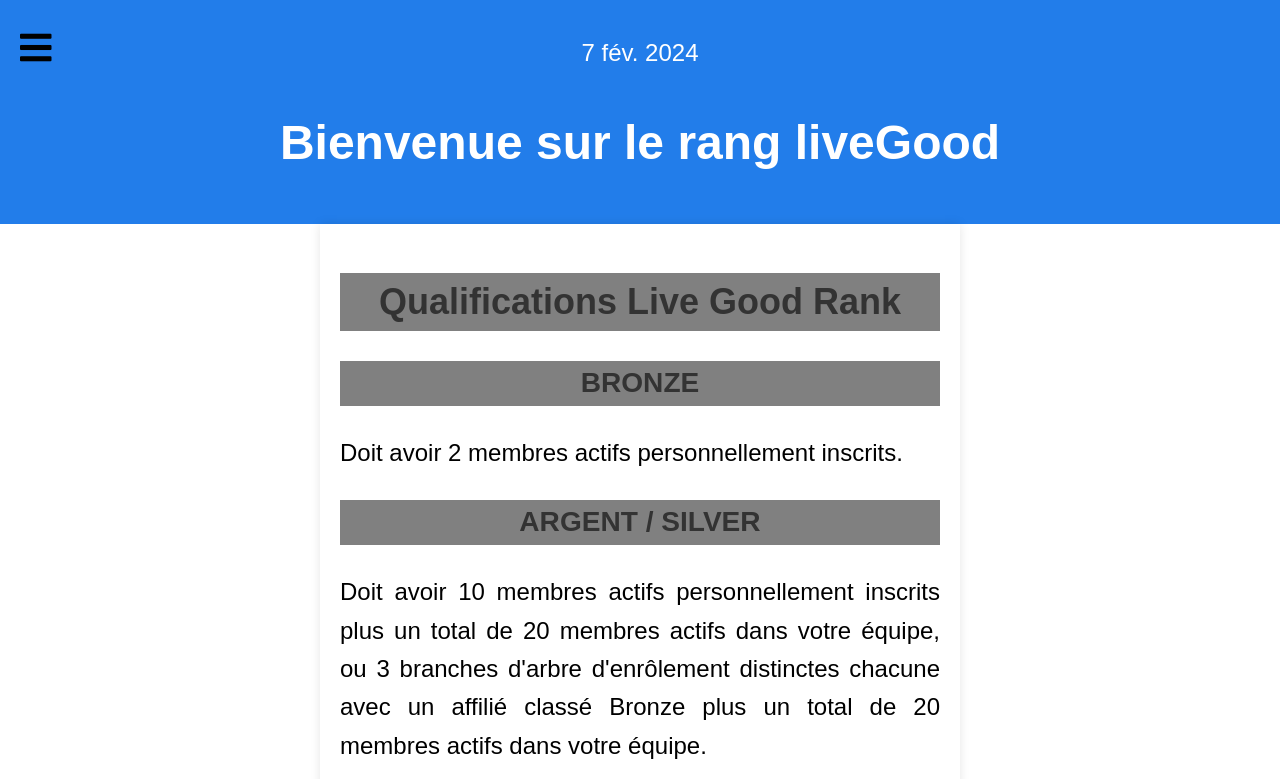
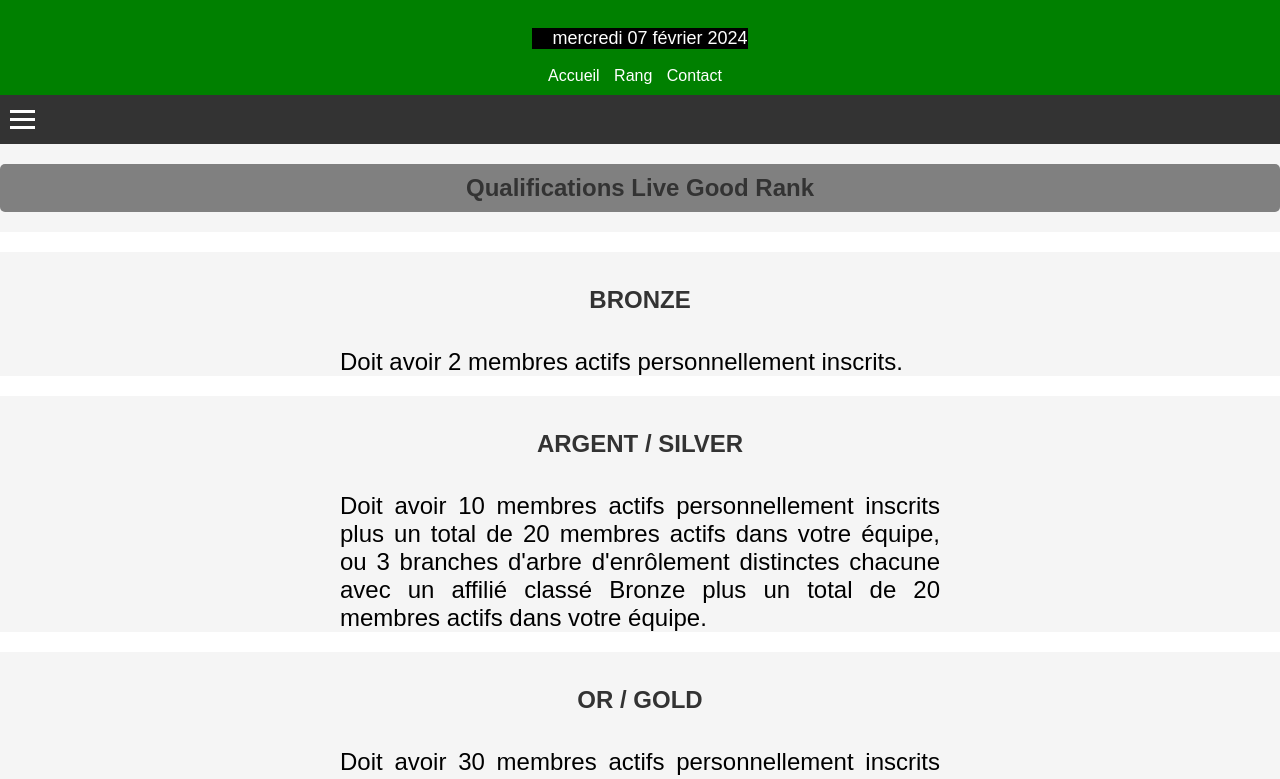
Before and after one commit to Anelson86/livegood, a plain HTML site: page produits.html in a window 1280 px wide. Shown: the top 779 px of the page. Drawn offline with Linux system fonts and the light colour scheme.

Commit message:
changer tout

```diff
--- a/CSS/styles.css
+++ b/CSS/styles.css
@@ -1,58 +1,107 @@
-/* Réglages généraux pour le corps de la page */
+/* Styles pour le corps de la page */
 body {
-    font-family: Arial, sans-serif; /* Utilise la police Arial ou une police sans-serif par défaut */
-    line-height: 1.6; /* Définit la hauteur de ligne pour améliorer la lisibilité */
-    min-height: 100vh; /* Garantit que le corps de la page a au moins la taille de l'écran */
+    overflow-x: hidden; /* Empêche le défilement horizontal */
     margin: 0; /* Supprime les marges par défaut */
     padding: 0; /* Supprime les espaces intérieurs par défaut */
-    font-size: 24px; /* Définit la taille de la police pour le texte du corps */
-    overflow-x: hidden; /* Empêche le défilement horizontal */
-    display: flex;
+    font-family: 'Arial', sans-serif; /* Utilise la police Arial ou une police sans-serif par défaut */
+    display: flex; /* Utilise le modèle de boîte flexible */
+    overflow-y: auto; /* Permet le défilement vertical si nécessaire */
     flex-direction: column; /* Dispose les éléments enfants en colonne */
-    overflow-y: auto; /* Permet le défilement vertical si le contenu dépasse la taille de la fenêtre */
+    min-height: 100vh; /* 100% de la hauteur de la fenêtre visible */
 }
 
-/* Styles pour l'en-tête de la page */
-header {
-    text-align: center; /* Centre le contenu du texte */
-    background-color: #227dea; /* Définit la couleur de fond */
-    color: #fff; /* Définit la couleur du texte */
-    padding: 10px; /* Ajoute un espace intérieur autour du contenu */
+/* Styles pour l'icône du menu */
+.menu-icon {
+    display: block; /* Affiche l'élément en tant que bloc */
+    background: #333; /* Couleur de fond de l'icône */
+    color: #fff; /* Couleur du texte */
+    padding: 10px; /* Espacement intérieur */
+    cursor: pointer; /* Curseur de la souris au survol */
+    font-size: 36px; /* Taille de la police */
+}
+
+/* Styles pour les barres de l'icône du menu */
+.menu-icon-bar {
+    display: block; /* Affiche l'élément en tant que bloc */
+    width: 25px; /* Largeur des barres */
+    height: 3px; /* Hauteur des barres */
+    background: #fff; /* Couleur des barres */
+    margin: 5px 0; /* Marge supérieure et inférieure des barres */
+}
+
+/* Styles pour le menu latéral */
+.side-menu {
+    position: fixed; /* Position fixée par rapport à la fenêtre du navigateur */
+    top: 0; /* Position à partir du haut de la fenêtre */
+    left: -250px; /* Position à partir de la gauche de la fenêtre (masqué initialement) */
+    width: 250px; /* Largeur du menu */
+    height: 100%; /* Hauteur du menu, occupant toute la hauteur de la fenêtre */
+    background: #333; /* Couleur de fond du menu */
+    padding-top: 50px; /* Espacement en haut du menu */
+    transition: left 0.3s ease; /* Effet de transition pour l'animation de l'ouverture/fermeture du menu */
+}
+
+/* Styles pour la liste non ordonnée à l'intérieur du menu */
+.side-menu ul {
+    list-style-type: none; /* Supprime les puces de la liste */
+    padding: 0; /* Supprime les espaces intérieurs de la liste */
+}
+
+/* Styles pour les éléments de la liste dans le menu */
+.side-menu ul li {
+    padding: 10px; /* Espacement autour des éléments de la liste */
+}
+
+/* Styles pour les liens à l'intérieur des éléments de la liste */
+.side-menu ul li a {
+    color: #fff; /* Couleur du texte des liens */
+    text-decoration: none; /* Supprime la soulignement des liens */
+}
+
+/* Styles pour l'icône de fermeture du menu */
+.close-icon {
+    position: absolute; /* Position absolue par rapport au conteneur parent */
+    top: 10px; /* Position à partir du haut du menu */
+    right: 10px; /* Position à partir de la droite du menu */
+    font-size: 36px; /* Taille de la police de l'icône */
+    color: #fff; /* Couleur de l'icône */
+    cursor: pointer; /* Curseur de la souris au survol */
 }
 
 section p {
     text-align: justify;
+    /* Ajouter une réinitialisation des styles */
+    word-spacing: normal;
+    letter-spacing: normal;
+    font-size: 24px;
+    max-width: 600px; /* Ajustez cette valeur selon vos besoins */
+    margin: 0 auto; /* Pour centrer le paragraphe */
 }
 
-/* Styles pour la section principale de la page */
-main {
-    text-align: justify;
-    max-width: 600px; /* Définit la largeur maximale de la section principale */
-    margin: 0 auto; /* Centre la section principale horizontalement */
-    padding: 20px; /* Ajoute un espacement intérieur autour du contenu */
-    background-color: #fff; /* Définit la couleur de fond */
-    box-shadow: 0 0 10px rgba(0, 0, 0, 0.1); /* Ajoute une ombre à la section principale */
-}
 
 /* Ajoute une marge en bas à chaque section */
 section {
+    background-color: whitesmoke; /* Couleur de fond pour toutes les sections */
     margin-bottom: 20px;
 }
 
-/* Media Queries pour rendre la mise en page adaptable */
-@media screen and (max-width: 768px) {
-    main {
-        max-width: 90%; /* Réduire la largeur maximale sur les écrans plus petits */
-    }
+
+
+/* Styles pour chaque titre individuel */
+h2, h3, h4, h5, h6 {
+    color: #333; /* Couleur du texte */
+    text-align: center; /* Centrer le titre */
+    padding: 10px; /* Espacement autour du titre */
+    border-radius: 5px; /* Bord arrondi */
+    font-size: 24px; /* Taille de la police */
+}
+
+/* Appliquer le fond gris uniquement aux titres h2 */
+h2 {
+    background-color: gray; /* Couleur de fond du titre h2 */
 }
 
 
-/* Styles pour les titres de niveau 2, 3 et 4 */
-h2, h3, h4 {
-    color: #333; /* Couleur du texte */
-    text-align: center; /* Centrer le texte */
-    background-color: gray; /* Couleur de fond */
-}
 
 /* Styles pour le footer */
 footer {
--- /dev/null
+++ b/CSS/stylesDate.css
@@ -0,0 +1,10 @@
+#current-time {
+    display: inline-block; /* Les titres occupent uniquement l'espace nécessaire */
+background-color: black;
+    text-align: right; /* Pour centrer le texte */
+    color: white; /* Pour définir la couleur du texte en blanc */
+    font-size: 18px; /* Pour définir la taille de la police à 18px */
+    background-size: 18px; /* Ajuster la taille de l'icône horloge à 18px */
+    background-repeat: no-repeat; /* Empêcher la répétition de l'icône horloge */
+    padding-left: 20px; /* Ajouter un espacement à gauche pour l'icône horloge */
+}
--- a/CSS/stylesMenu.css
+++ /dev/null
@@ -1,51 +0,0 @@
-
-.menu-icon {
-    position: fixed;
-    top: 20px;
-    left: 20px;
-    cursor: pointer;
-    font-size: 36px;
-}
-
-.sidebar {
-    position: fixed;
-    top: 0;
-    left: -250px;
-    width: 250px;
-    height: 100%;
-    background-color: #333;
-    transition: left 0.3s ease;
-}
-
-.menu {
-    list-style-type: none;
-    padding: 20px;
-}
-
-.menu li {
-    margin-bottom: 15px;
-}
-
-.menu li a {
-    color: #fff;
-    text-decoration: none;
-    font-size: 24px;
-    border: 1px solid transparent; /* Bordure initiale transparente */
-    padding: 5px 10px; /* Ajouter un espacement autour du texte */
-    transition: border-color 0.3s, background-color 0.3s; /* Animation de transition */
-}
-
-.menu li a:hover {
-    border-color: #fff; /* Couleur de la bordure au survol */
-    background-color: rgba(255, 255, 255, 0.1); /* Fond au survol */
-}
-
-.close-icon {
-    position: absolute;
-    top: 20px;
-    right: 20px;
-    cursor: pointer;
-    font-size: 36px;
-    color: white;
-
-}
--- /dev/null
+++ b/CSS/stylesNavBar.css
@@ -0,0 +1,24 @@
+.top-nav {
+    position: relative;
+    top: 0;
+    right: 0;
+    background: green;
+    padding: 10px;
+    text-align: center; /* Pour centrer horizontalement les éléments de la barre de navigation */
+}
+
+.top-nav ul {
+    list-style-type: none;
+    margin: 0;
+    padding: 0;
+}
+
+.top-nav ul li {
+    display: inline-block;
+    margin-right: 10px;
+}
+
+.top-nav ul li a {
+    color: #fff;
+    text-decoration: none;
+}
--- /dev/null
+++ b/SCRIPT/script.js
@@ -0,0 +1,7 @@
+document.querySelector('.menu-icon').addEventListener('click', function() {
+    document.querySelector('.side-menu').style.left = '0';
+});
+
+document.querySelector('.close-icon').addEventListener('click', function() {
+    document.querySelector('.side-menu').style.left = '-250px';
+});
--- /dev/null
+++ b/SCRIPT/scriptDate.js
@@ -0,0 +1,33 @@
+
+function updateTime() {
+    const currentTimeElement = document.getElementById("current-time");
+    const now = new Date();
+
+    // Jours de la semaine et mois
+    const daysOfWeek = ["dimanche", "lundi", "mardi", "mercredi", "jeudi", "vendredi", "samedi"];
+    const months = ["janvier", "février", "mars", "avril", "mai", "juin", "juillet", "août", "septembre", "octobre", "novembre", "décembre"];
+
+    const dayOfWeek = daysOfWeek[now.getDay()];
+    const dayOfMonth = now.getDate().toString().padStart(2, '0');
+    const month = months[now.getMonth()];
+    const year = now.getFullYear();
+
+
+    const currentTimeString = `${dayOfWeek} ${dayOfMonth} ${month} ${year}`;
+    currentTimeElement.textContent = currentTimeString;
+}
+
+// Mettez à jour l'heure chaque seconde
+setInterval(updateTime, 1000);
+
+// Appelez updateTime une fois pour afficher l'heure initiale
+updateTime();
+
+function updateCharCount() {
+    var textarea = document.getElementById('message');
+    var charCountElement = document.getElementById('charCount');
+    var currentLength = textarea.value.length;
+    var maxLength = textarea.maxLength;
+
+    charCountElement.textContent = currentLength + '/' + maxLength;
+}
--- a/SCRIPT/scriptMenu.js
+++ /dev/null
@@ -1,24 +0,0 @@
-function toggleMenu() {
-    var sidebar = document.querySelector('.sidebar');
-    sidebar.style.left = sidebar.style.left === '0px' ? '-250px' : '0px';
-}
-
-// Récupérer l'élément span avec l'ID "currentDate"
-var currentDateElement = document.getElementById("dateTime");
-
-// Tableau des mois en français
-var months = [
-    "janv.", "fév.", "mars", "avr.", "mai", "juin",
-    "juil.", "août", "sept.", "oct.", "nov.", "déc."
-];
-
-// Fonction pour formater la date
-function formatDate(date) {
-    var day = date.getDate();
-    var monthIndex = date.getMonth();
-    var year = date.getFullYear();
-    return day + " " + months[monthIndex] + " " + year;
-}
-
-// Mettre à jour la date actuelle dans l'élément span
-currentDateElement.textContent = formatDate(new Date());
--- a/produits.html
+++ b/produits.html
@@ -3,32 +3,35 @@
 <head>
     <meta charset="UTF-8">
     <title>liveGood</title>
-    <link rel="stylesheet" type="text/css" href="CSS/styles.css">
-    <link rel="stylesheet" href="https://cdnjs.cloudflare.com/ajax/libs/font-awesome/5.15.4/css/all.min.css">
-    <link rel="stylesheet" href="CSS/stylesMenu.css">
-
+    <link rel="stylesheet" href="CSS/styles.css">
+    <link rel="stylesheet" href="CSS/stylesNavBar.css">
+    <link rel="stylesheet" href="CSS/stylesDate.css">
 </head>
 <body>
-    <header>
-        <p><span id="dateTime"></span></p>
-        <h1>Bienvenue sur le rang liveGood</h1>
+    <nav class="top-nav">
+        <p id="current-time"><i class="fa fa-clock-o"></i></p>
 
-    </header>
-    <div class="menu-icon" onclick="toggleMenu()">
-        <i class="fas fa-bars"></i>
-    </div>
-
-    <div class="sidebar">
-        <ul class="menu">
+        <ul>
             <li><a href="index.html">Accueil</a></li>
             <li><a href="produits.html">Rang</a></li>
             <li><a href="contact.html">Contact</a></li>
         </ul>
-        <div class="close-icon" onclick="toggleMenu()">
-            <i class="fas fa-times"></i>
-        </div>
-    </div>
-    <main>
+    </nav>
+
+<div class="menu-icon">
+    <span class="menu-icon-bar"></span>
+    <span class="menu-icon-bar"></span>
+    <span class="menu-icon-bar"></span>
+</div>
+
+<nav class="side-menu">
+    <ul>
+        <li><a href="index.html">Accueil</a></li>
+        <li><a href="produits.html">Rang</a></li>
+        <li><a href="contact.html">Contact</a></li>
+    </ul>
+    <div class="close-icon">&times;</div>
+</nav>
 
    <section>
     <h2>Qualifications Live Good Rank</h2>
@@ -68,12 +71,14 @@
     <p>*Les membres actifs sont les membres qui ont un abonnement actif pour le mois en cours.</p>
 </section>
 
-</main>
 <footer>
     <p>&copy; <span id="currentYear"></span> liveGood</p>
 </footer>
+<script src="SCRIPT/script.js"></script>
+<script src="SCRIPT/scriptDate.js"></script>
 <script src="SCRIPT/scriptFooter.js"></script>
-<script src="SCRIPT/scriptMenu.js"></script>
+
+
 
 </body>
 </html>
```
Also changed, not shown: contact.html (+26 -18 lines), index.html (+41 -30 lines).
